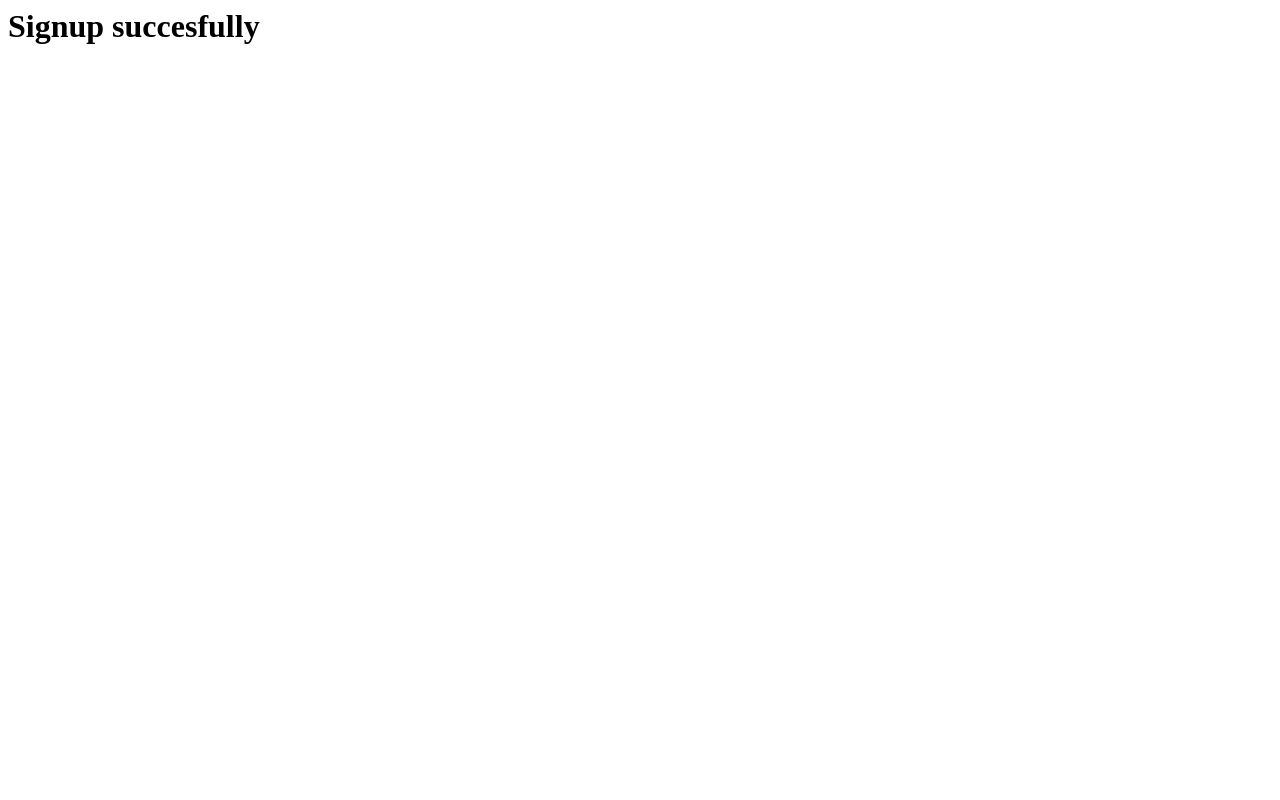
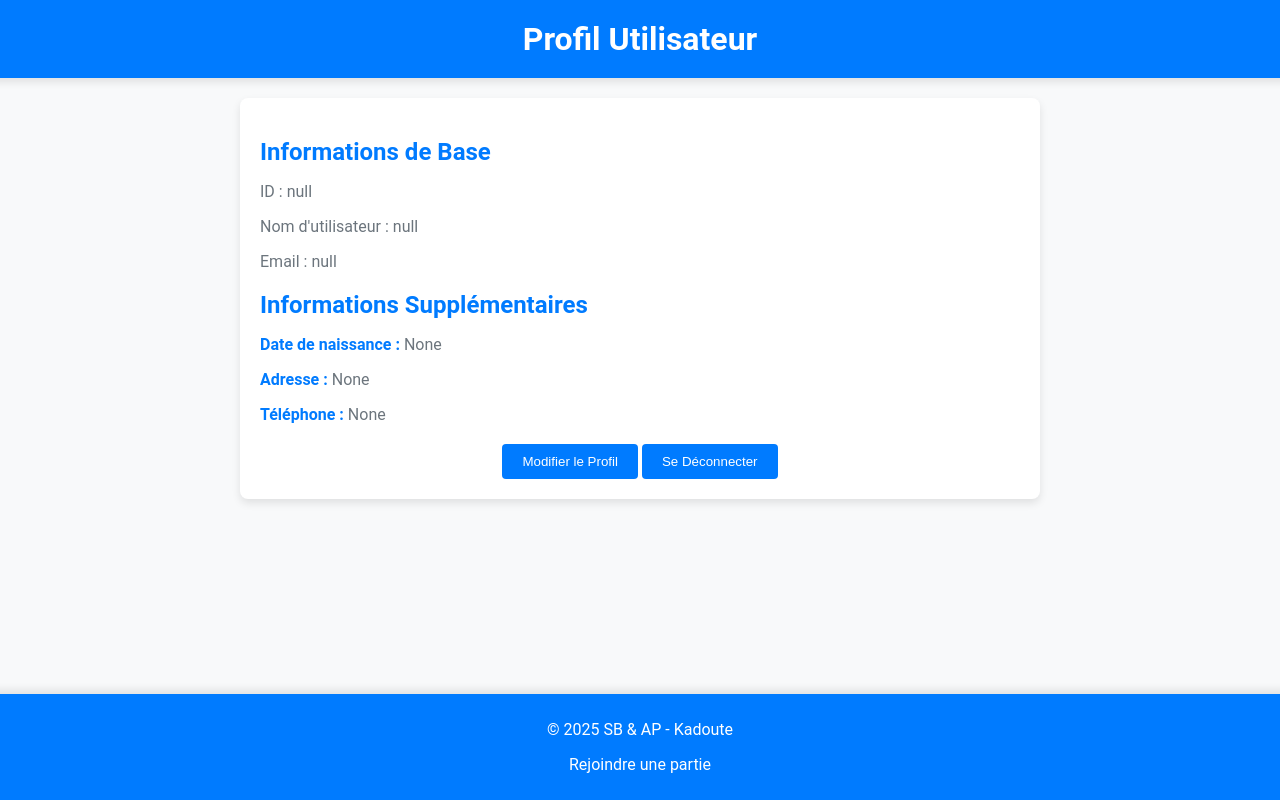
Before and after one commit to axelprsy/zuiq, a plain HTML site: page front/auth/html/profile.html in a window 1280 px wide. Drawn offline with Linux system fonts and the light colour scheme.

Commit message:
feat: login - fix: connexion after signup

```diff
--- a/front/auth/html/profile.html
+++ b/front/auth/html/profile.html
@@ -1 +1,124 @@
-<h1>Signup succesfully</h1>
+<!DOCTYPE html>
+<html lang="fr">
+<head>
+    <meta charset="UTF-8">
+    <meta name="viewport" content="width=device-width, initial-scale=1.0">
+    <title>Profil - Kadoute</title>
+    <link rel="stylesheet" href="../css/profile.css">
+    <style>
+        body {
+            font-family: 'Roboto', sans-serif;
+            background-color: #f8f9fa;
+            margin: 0;
+            padding: 0;
+            display: flex;
+            flex-direction: column;
+            align-items: center;
+        }
+        .header {
+            width: 100%;
+            background-color: #007BFF;
+            color: #ffffff;
+            padding: 20px;
+            text-align: center;
+            box-shadow: 0 4px 8px rgba(0, 0, 0, 0.1);
+        }
+        .header h1 {
+            margin: 0;
+        }
+        .profile-container {
+            width: 80%;
+            max-width: 800px;
+            background-color: #ffffff;
+            border-radius: 8px;
+            box-shadow: 0 4px 8px rgba(0, 0, 0, 0.1);
+            padding: 20px;
+            margin-top: 20px;
+            box-sizing: border-box;
+        }
+        .profile-section {
+            margin-bottom: 20px;
+        }
+        .profile-section h2 {
+            color: #007BFF;
+            margin-bottom: 10px;
+        }
+        .profile-info {
+            margin-bottom: 10px;
+            color: #6C757D;
+        }
+        .profile-info strong {
+            color: #007BFF;
+        }
+        .actions {
+            text-align: center;
+            margin-top: 20px;
+        }
+        .actions button {
+            padding: 10px 20px;
+            background-color: #007BFF;
+            color: #ffffff;
+            border: none;
+            border-radius: 4px;
+            cursor: pointer;
+            transition: background-color 0.3s ease, transform 0.3s ease;
+        }
+        .actions button:hover {
+            background-color: #0056b3;
+            transform: scale(1.05);
+        }
+        .footer-container {
+            width: 100%;
+            background-color: #007BFF;
+            color: #ffffff;
+            padding: 10px 20px;
+            text-align: center;
+            box-shadow: 0 -4px 8px rgba(0, 0, 0, 0.1);
+            position: absolute;
+            bottom: 0;
+        }
+        .footer-container a {
+            color: #ffffff;
+            text-decoration: none;
+            transition: color 0.3s ease, text-decoration 0.3s ease, transform 0.3s ease;
+        }
+        .footer-container a:hover {
+            color: #0056b3;
+            text-decoration: underline;
+            transform: rotate(5deg);
+        }
+    </style>
+</head>
+<body>
+    <div class="header">
+        <h1>Profil Utilisateur</h1>
+    </div>
+    <div class="profile-container">
+        <div class="profile-section">
+            <h2>Informations de Base</h2>
+            <p id="id" class="profile-info"><strong>ID :</strong> ID inconnu</p>
+            <p id="username" class="profile-info"><strong>Nom d'utilisateur :</strong> Nom d'utilisateur inconnu</p>
+            <p id="email" class="profile-info"><strong>Email :</strong> Email inconnu</p>
+        </div>
+        <div class="profile-section">
+            <h2>Informations Supplémentaires</h2>
+            <p class="profile-info"><strong>Date de naissance :</strong> None</p>
+            <p class="profile-info"><strong>Adresse :</strong> None</p>
+            <p class="profile-info"><strong>Téléphone :</strong> None</p>
+        </div>
+        <div class="actions">
+            <button>Modifier le Profil</button>
+            <button>Se Déconnecter</button>
+        </div>
+    </div>
+    <footer class="footer-container">
+        <p>&copy; 2025 SB & AP - Kadoute</p>
+        <p><a href="join-game.html">Rejoindre une partie</a></p>
+    </footer>
+    <script>
+        document.getElementById('id').innerText = `ID : ${localStorage.getItem('user_id')}`;
+        document.getElementById('username').innerText = `Nom d'utilisateur : ${localStorage.getItem('username')}`;
+        document.getElementById('email').innerText = `Email : ${localStorage.getItem('email')}`;
+    </script>
+</body>
+</html>
```
Also changed, not shown: front/auth/html/login.html (+4 -3 lines), front/auth/js/connect-user.js (added, +43 -0 lines), front/auth/js/create-user.js (+20 -2 lines).
